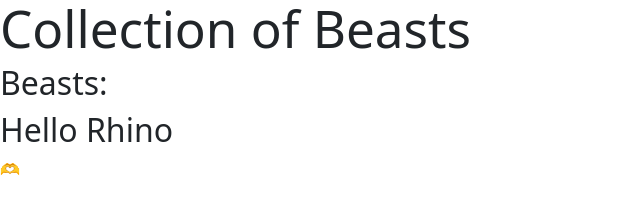
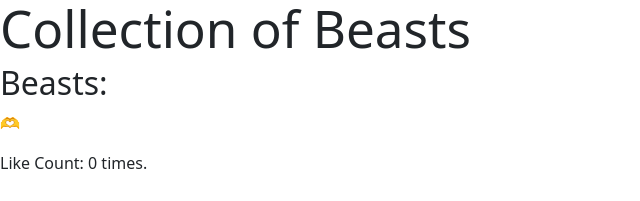
Before and after one commit to codeslingerg/horned-animals, a React (Vite) app: page / in a window 1280 px wide. Shown: the top 201 px of the page, without its empty margins (0-640 px from the left). Built offline with nearby package versions, Linux system fonts and the light colour scheme.

Commit message:
changes for deploy

```diff
--- a/src/components/Gallery.jsx
+++ b/src/components/Gallery.jsx
@@ -8,7 +8,7 @@ import Container from 'react-bootstrap/Container';
 
 import HornedBeast from './HornedBeast.jsx';
 import data from './data.json';
-import './beast.css'
+import './Beast.css'
 
 
 // Create Component
@@ -43,7 +43,10 @@ class Gallery extends React.Component {
     return (
       <div>
         <h2>Beasts:</h2>
-        < HornedBeast title="Hello Rhino" imgURL="" description= ""/>
+        < HornedBeast
+          title=""
+          imgURL=""
+          description="" />
         { beastComponents }
       </div>
 
```
